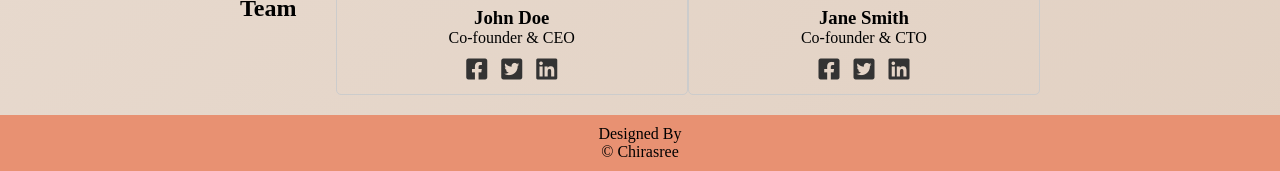
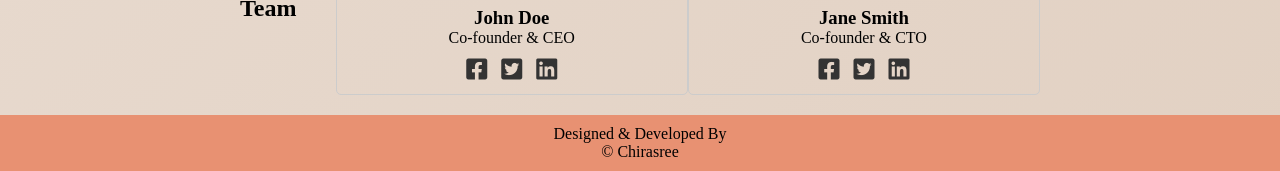
Before and after one commit to chirasbanikagt2000/KhanaKhazana, a plain HTML site: page index.html in a window 1280 px wide. Shown: the part 6795-6966 px from the top of the page. Drawn offline with nearby package versions, Linux system fonts and the light colour scheme.

Commit message:
fourth commit

```diff
--- a/index.html
+++ b/index.html
@@ -878,7 +878,7 @@
 
     <div class="footer">
 
-        <p>Designed  By </p>
+        <p>Designed & Developed By </p>
         &copy; Chirasree
     </div>
 
```
